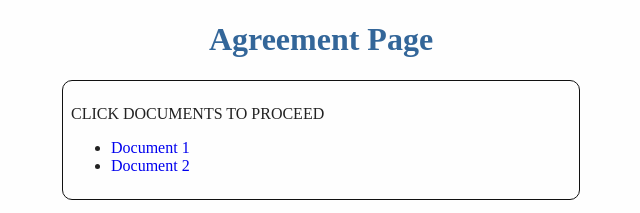
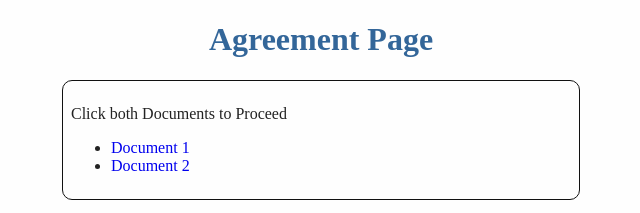
Before and after one commit to ESousa/Final, a plain HTML site: page FINAL HTML.html in a window 1280 px wide. Shown: the top 213 px of the page, 319-959 px from the left. Drawn offline with Linux system fonts and the light colour scheme.

Commit message:
Update FINAL HTML.html

```diff
--- a/FINAL HTML.html
+++ b/FINAL HTML.html
@@ -1,13 +1,16 @@
 <!DOCTYPE html>
 <html>
+
+
+
 	<head>
 		<link rel="stylesheet" type="text/css" href="STYLEFINAL.css" />
-		<title> JavaScript - Midterm/Final Exam </title>
+		<title> Midterm and Final  </title>
 	</head>
 	<body>
 		<h1> Agreement Page </h1>
 		<div id="section1" class="contentBox">
-			<p> CLICK DOCUMENTS TO PROCEED </p>
+			<p> Click both Documents to Proceed </p>
 			<ul>
 				<li> <a href="#" id="agreeLink1" />Document 1</a> </li>
 				<li> <a href="#" id="agreeLink2" />Document 2</a> </li>
```
Lines whose indentation alone changed are shown as unchanged.
